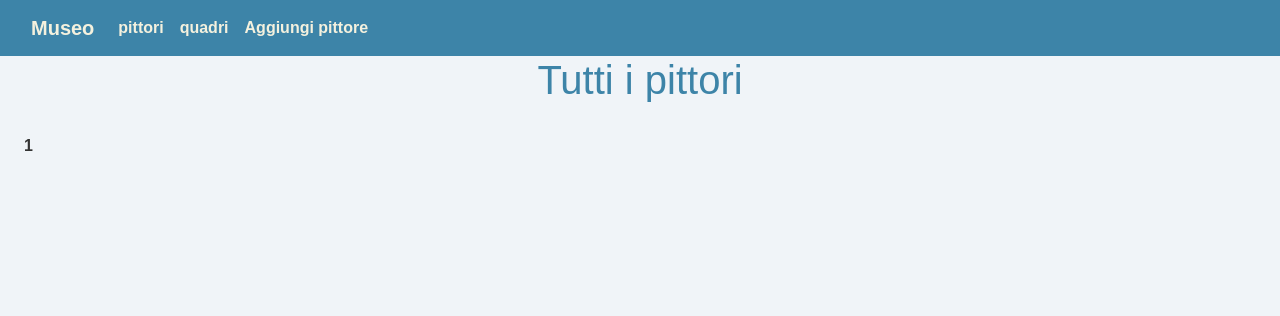
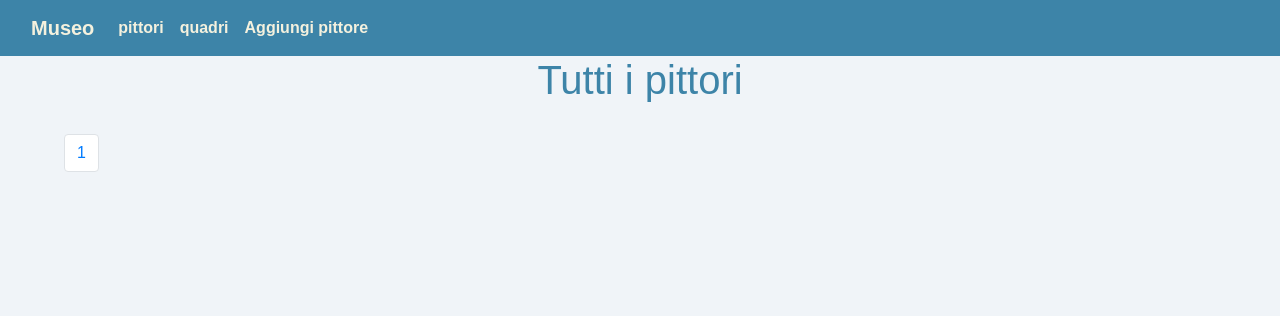
Before and after one commit to KKatowice/esercizioDAITA, a Flask app: page /pittori in a window 1280 px wide. Shown: the top 316 px of the page. Run offline with Flask 3, Linux system fonts and the light colour scheme; data that the repository does not hold is empty; some libraries are stand-ins or nearby versions.

Commit message:
Pittori pagination bootstrap

```diff
--- a/templates/pittori.html
+++ b/templates/pittori.html
@@ -88,7 +88,11 @@
       display: none;
     }
   </style>
-  <nav class="navbar navbar-expand-lg bg-body-tertiary">
+
+</head>
+
+<body>
+<nav class="navbar navbar-expand-lg bg-body-tertiary">
     <div class="container-fluid">
       <a class="navbar-brand" href="/">Museo</a>
       <button class="navbar-toggler" type="button" data-bs-toggle="collapse" data-bs-target="#navbarNav"
@@ -110,11 +114,8 @@
       </div>
     </div>
   </nav>
-</head>
-
-<body>
   <h1>Tutti i pittori</h1>
-  <div class="row mr-4 ml-4">
+  <ul class="row mr-4 ml-4">
     {% for artista in artisti %}
     <div class="col-lg-3 col-md-4 col-sm-6 ">
       <div class="card mt-3">
@@ -141,6 +142,8 @@
           </li>
         </ul>
       </div>
+      </div>
+      </ul>
       <div class="d-flex justify-content-around mb-4 mt-1">
         <a href="/quadri?nome={{ artista['nome'] }}"><button class="btn btn-primary">Vedi opere</button></a>
         <button type="button" class="btn btn-primary" onclick="openPopup('{{ artista['nome'] }}', '{{ loop.index }}')">Modifica </button>
@@ -170,22 +173,23 @@
 {% endfor %}
 
 <!-- Paginazione -->
-    <div class="pagination">
+  <nav aria-label="Page navigation example">
+    <ul class="pagination">
     {% if page > 1 %}
-        <a href="{{ url_for('artisti', page=page-1) }}">Previous</a>
+        <li class="page-item"><a class="page-link" href="{{ url_for('artisti', page=page-1) }}">Previous</a></li>
     {% endif %}
     {% for num in range(1, total_pages + 1) %}
         {% if num == page %}
-            <strong>{{ num }}</strong>
+      <li class="page-item"><a class="page-link" href="#">{{ num }}</a></li>
         {% else %}
-            <a href="{{ url_for('artisti', page=num) }}">{{ num }}</a>
+      <li class="page-item"><a class="page-link" href="{{ url_for('artisti', page=num) }}">{{ num }}</a></li>
         {% endif %}
     {% endfor %}
     {% if page < total_pages %}
-        <a href="{{ url_for('artisti', page=page+1) }}">Next</a>
+      <li class="page-item"><a class="page-link" href="{{ url_for('artisti', page=page+1) }}">Next</a></li>
     {% endif %}
-</div>
-
+    </ul>
+  </nav>
 <!-- Script -->
 <script>
 
```
